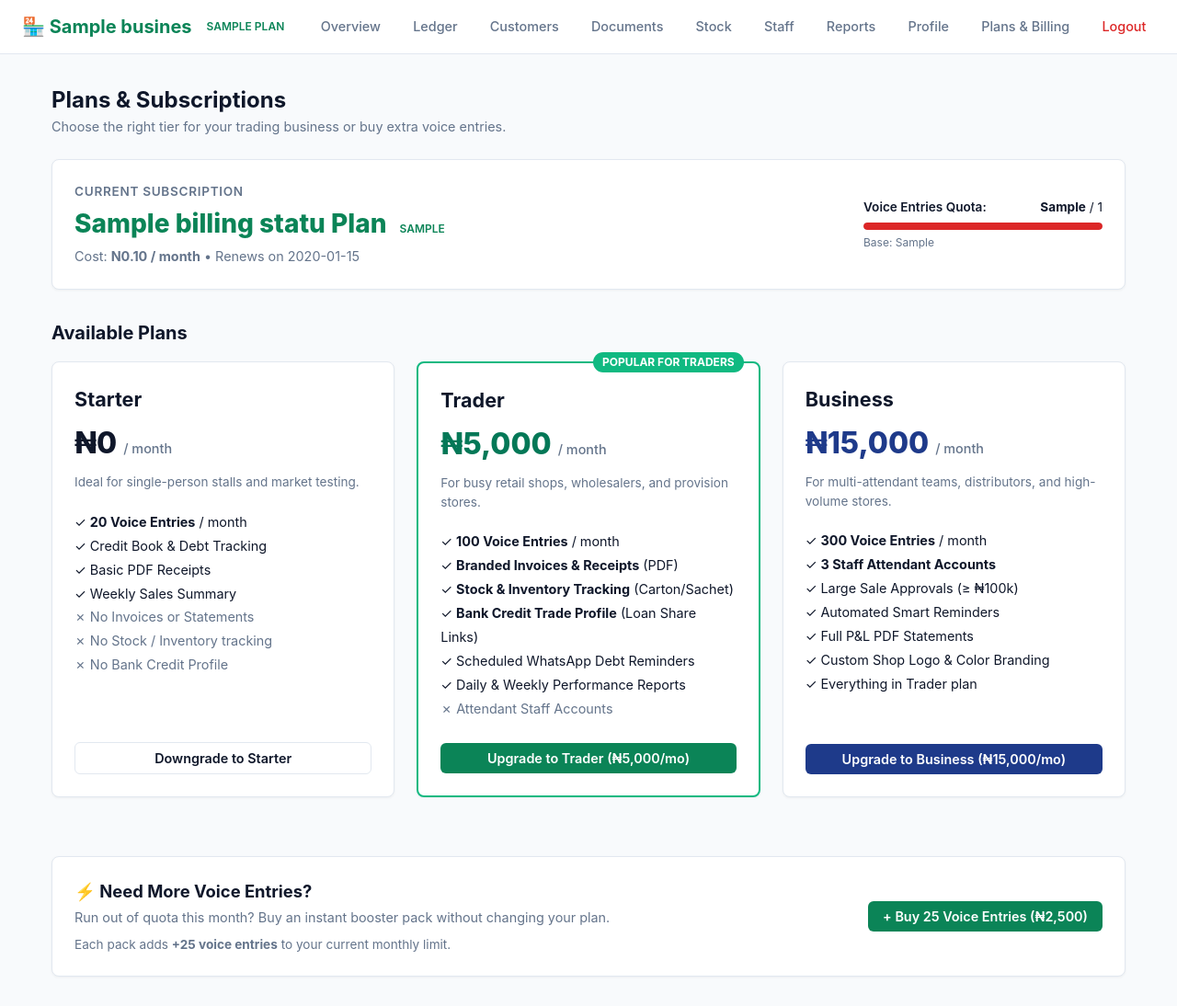
After one commit to Idtimi/Business-padi, a FastAPI app: template app/templates/billing.html in a window 1280 px wide. The commit adds this page. Shown: the whole page at 92% size. Run offline with FastAPI, Linux system fonts and the light colour scheme; the template is opened without the code that fills it: most values are stand-ins (such as "Sample title", 1, 10 or a date in 2020).

Commit message:
Add full Plans & Billing tier upgrade page and booster packs to dashboard

```diff
--- a/app/templates/base.html
+++ b/app/templates/base.html
@@ -76,6 +76,7 @@
             <a href="/d/staff" class="nav-link {% if active_page == 'staff' %}active{% endif %}">Staff</a>
             <a href="/d/reports" class="nav-link {% if active_page == 'reports' %}active{% endif %}">Reports</a>
             <a href="/d/profile" class="nav-link {% if active_page == 'profile' %}active{% endif %}">Profile</a>
+            <a href="/d/billing" class="nav-link {% if active_page == 'billing' %}active{% endif %}">Plans & Billing</a>
             <a href="/d/logout" class="nav-link" style="color: var(--danger);">Logout</a>
         </div>
     </nav>
--- /dev/null
+++ b/app/templates/billing.html
@@ -0,0 +1,179 @@
+{% extends "base.html" %}
+
+{% block title %}Plans & Billing{% endblock %}
+
+{% block content %}
+<div style="display: flex; justify-content: space-between; align-items: center; margin-bottom: 1.5rem;">
+    <div>
+        <h1 style="font-size: 1.5rem; font-weight: 700;">Plans & Subscriptions</h1>
+        <p style="color: var(--text-muted); font-size: 0.9rem;">Choose the right tier for your trading business or buy extra voice entries.</p>
+    </div>
+</div>
+
+{% if message %}
+<div class="card" style="background: #ecfdf5; border-color: #a7f3d0; color: #065f46; margin-bottom: 1.5rem; padding: 1rem 1.25rem;">
+    ✅ <strong>{{ message }}</strong>
+</div>
+{% endif %}
+
+<!-- Current Usage Summary Card -->
+<div class="card" style="margin-bottom: 2rem;">
+    <div style="display: flex; justify-content: space-between; align-items: center; flex-wrap: wrap; gap: 1rem;">
+        <div>
+            <div style="font-size: 0.85rem; color: var(--text-muted); text-transform: uppercase; font-weight: 600; letter-spacing: 0.05em;">Current Subscription</div>
+            <div style="font-size: 1.75rem; font-weight: 800; color: var(--primary); margin: 0.25rem 0;">
+                {{ billing_status.plan_name }} Plan
+                <span class="badge badge-{{ billing_status.plan_key }}">{{ billing_status.plan_key }}</span>
+            </div>
+            <div style="font-size: 0.9rem; color: var(--text-muted);">
+                {% if billing_status.price_kobo > 0 %}
+                    Cost: <strong>{{ billing_status.price_kobo | fmt_naira }} / month</strong>
+                    {% if billing_status.renews_at %} &bull; Renews on {{ billing_status.renews_at[:10] }}{% endif %}
+                {% else %}
+                    Free Forever &bull; No credit card required
+                {% endif %}
+            </div>
+        </div>
+
+        <div style="min-width: 260px;">
+            <div style="display: flex; justify-content: space-between; font-size: 0.85rem; margin-bottom: 0.4rem;">
+                <span style="font-weight: 600;">Voice Entries Quota:</span>
+                <span><strong>{{ billing_status.voice_used }}</strong> / {{ billing_status.total_cap }}</span>
+            </div>
+            <div style="width: 100%; height: 8px; background: #e2e8f0; border-radius: 999px; overflow: hidden;">
+                {% set pct = (billing_status.voice_used / (billing_status.total_cap or 1) * 100) | round | int %}
+                <div style="width: {{ [pct, 100]|min }}%; height: 100%; background: {% if pct > 85 %}var(--danger){% elif pct > 60 %}var(--warning){% else %}var(--primary){% endif %}; border-radius: 999px;"></div>
+            </div>
+            <div style="font-size: 0.75rem; color: var(--text-muted); margin-top: 0.35rem; display: flex; justify-content: space-between;">
+                <span>Base: {{ billing_status.voice_base_cap }}</span>
+                {% if billing_status.extra_entries > 0 %}
+                <span style="color: var(--primary); font-weight: 600;">+{{ billing_status.extra_entries }} pack entries</span>
+                {% endif %}
+            </div>
+        </div>
+    </div>
+</div>
+
+<!-- Pricing Matrix Cards -->
+<h2 style="font-size: 1.25rem; font-weight: 700; margin-bottom: 1rem;">Available Plans</h2>
+<div style="display: grid; grid-template-columns: repeat(auto-fit, minmax(280px, 1fr)); gap: 1.5rem; margin-bottom: 2.5rem;">
+
+    <!-- STARTER TIER -->
+    <div class="card" style="display: flex; flex-direction: column; justify-content: space-between; position: relative; {% if billing_status.plan_key == 'starter' %}border: 2px solid var(--primary); background: #fdfdfd;{% endif %}">
+        {% if billing_status.plan_key == 'starter' %}
+        <span style="position: absolute; top: -12px; right: 16px; background: var(--primary); color: white; padding: 2px 10px; border-radius: 999px; font-size: 0.75rem; font-weight: 700;">CURRENT PLAN</span>
+        {% endif %}
+        <div>
+            <h3 style="font-size: 1.35rem; font-weight: 700; margin-bottom: 0.25rem;">Starter</h3>
+            <div style="font-size: 2rem; font-weight: 800; margin: 0.5rem 0;">₦0 <span style="font-size: 0.9rem; color: var(--text-muted); font-weight: 500;">/ month</span></div>
+            <p style="color: var(--text-muted); font-size: 0.85rem; margin-bottom: 1.25rem;">Ideal for single-person stalls and market testing.</p>
+
+            <ul style="list-style: none; padding: 0; margin: 0; font-size: 0.9rem; line-height: 1.8;">
+                <li>✓ <strong>20 Voice Entries</strong> / month</li>
+                <li>✓ Credit Book & Debt Tracking</li>
+                <li>✓ Basic PDF Receipts</li>
+                <li>✓ Weekly Sales Summary</li>
+                <li style="color: var(--text-muted);">✗ No Invoices or Statements</li>
+                <li style="color: var(--text-muted);">✗ No Stock / Inventory tracking</li>
+                <li style="color: var(--text-muted);">✗ No Bank Credit Profile</li>
+            </ul>
+        </div>
+
+        <div style="margin-top: 1.5rem;">
+            {% if billing_status.plan_key == 'starter' %}
+            <button class="btn btn-outline" style="width: 100%; cursor: default; opacity: 0.8;" disabled>Current Active Plan</button>
+            {% else %}
+            <form method="post" action="/d/billing/downgrade">
+                <button type="submit" class="btn btn-outline" style="width: 100%;">Downgrade to Starter</button>
+            </form>
+            {% endif %}
+        </div>
+    </div>
+
+    <!-- TRADER TIER -->
+    <div class="card" style="display: flex; flex-direction: column; justify-content: space-between; position: relative; border: 2px solid {% if billing_status.plan_key == 'trader' %}var(--primary){% else %}#10b981{% endif %}; background: white;">
+        <span style="position: absolute; top: -12px; right: 16px; background: #10b981; color: white; padding: 2px 10px; border-radius: 999px; font-size: 0.75rem; font-weight: 700;">
+            {% if billing_status.plan_key == 'trader' %}CURRENT PLAN{% else %}POPULAR FOR TRADERS{% endif %}
+        </span>
+        <div>
+            <h3 style="font-size: 1.35rem; font-weight: 700; margin-bottom: 0.25rem;">Trader</h3>
+            <div style="font-size: 2rem; font-weight: 800; color: #047857; margin: 0.5rem 0;">₦5,000 <span style="font-size: 0.9rem; color: var(--text-muted); font-weight: 500;">/ month</span></div>
+            <p style="color: var(--text-muted); font-size: 0.85rem; margin-bottom: 1.25rem;">For busy retail shops, wholesalers, and provision stores.</p>
+
+            <ul style="list-style: none; padding: 0; margin: 0; font-size: 0.9rem; line-height: 1.8;">
+                <li>✓ <strong>100 Voice Entries</strong> / month</li>
+                <li>✓ <strong>Branded Invoices & Receipts</strong> (PDF)</li>
+                <li>✓ <strong>Stock & Inventory Tracking</strong> (Carton/Sachet)</li>
+                <li>✓ <strong>Bank Credit Trade Profile</strong> (Loan Share Links)</li>
+                <li>✓ Scheduled WhatsApp Debt Reminders</li>
+                <li>✓ Daily & Weekly Performance Reports</li>
+                <li style="color: var(--text-muted);">✗ Attendant Staff Accounts</li>
+            </ul>
+        </div>
+
+        <div style="margin-top: 1.5rem;">
+            {% if billing_status.plan_key == 'trader' %}
+            <button class="btn btn-outline" style="width: 100%; cursor: default; opacity: 0.8;" disabled>Current Active Plan</button>
+            {% else %}
+            <form method="post" action="/d/billing/upgrade?plan=trader">
+                <button type="submit" class="btn btn-primary" style="width: 100%;">Upgrade to Trader (₦5,000/mo)</button>
+            </form>
+            {% endif %}
+        </div>
+    </div>
+
+    <!-- BUSINESS TIER -->
+    <div class="card" style="display: flex; flex-direction: column; justify-content: space-between; position: relative; {% if billing_status.plan_key == 'business' %}border: 2px solid var(--primary);{% endif %}">
+        {% if billing_status.plan_key == 'business' %}
+        <span style="position: absolute; top: -12px; right: 16px; background: var(--primary); color: white; padding: 2px 10px; border-radius: 999px; font-size: 0.75rem; font-weight: 700;">CURRENT PLAN</span>
+        {% endif %}
+        <div>
+            <h3 style="font-size: 1.35rem; font-weight: 700; margin-bottom: 0.25rem;">Business</h3>
+            <div style="font-size: 2rem; font-weight: 800; color: #1e3a8a; margin: 0.5rem 0;">₦15,000 <span style="font-size: 0.9rem; color: var(--text-muted); font-weight: 500;">/ month</span></div>
+            <p style="color: var(--text-muted); font-size: 0.85rem; margin-bottom: 1.25rem;">For multi-attendant teams, distributors, and high-volume stores.</p>
+
+            <ul style="list-style: none; padding: 0; margin: 0; font-size: 0.9rem; line-height: 1.8;">
+                <li>✓ <strong>300 Voice Entries</strong> / month</li>
+                <li>✓ <strong>3 Staff Attendant Accounts</strong></li>
+                <li>✓ Large Sale Approvals (≥ ₦100k)</li>
+                <li>✓ Automated Smart Reminders</li>
+                <li>✓ Full P&L PDF Statements</li>
+                <li>✓ Custom Shop Logo & Color Branding</li>
+                <li>✓ Everything in Trader plan</li>
+            </ul>
+        </div>
+
+        <div style="margin-top: 1.5rem;">
+            {% if billing_status.plan_key == 'business' %}
+            <button class="btn btn-outline" style="width: 100%; cursor: default; opacity: 0.8;" disabled>Current Active Plan</button>
+            {% else %}
+            <form method="post" action="/d/billing/upgrade?plan=business">
+                <button type="submit" class="btn btn-primary" style="width: 100%; background: #1e3a8a; border-color: #1e3a8a;">Upgrade to Business (₦15,000/mo)</button>
+            </form>
+            {% endif %}
+        </div>
+    </div>
+</div>
+
+<!-- Extra Voice Entry Boost Packs -->
+<div class="card">
+    <div style="display: flex; justify-content: space-between; align-items: center; flex-wrap: wrap; gap: 1.5rem;">
+        <div>
+            <h3 style="font-size: 1.15rem; font-weight: 700; margin-bottom: 0.25rem;">⚡ Need More Voice Entries?</h3>
+            <p style="color: var(--text-muted); font-size: 0.9rem; margin-bottom: 0.5rem;">
+                Run out of quota this month? Buy an instant booster pack without changing your plan.
+            </p>
+            <div style="font-size: 0.85rem; color: var(--text-muted);">
+                Each pack adds <strong>+25 voice entries</strong> to your current monthly limit.
+            </div>
+        </div>
+
+        <form method="post" action="/d/billing/buy-pack">
+            <button type="submit" class="btn btn-primary" style="white-space: nowrap;">
+                + Buy 25 Voice Entries (₦2,500)
+            </button>
+        </form>
+    </div>
+</div>
+
+{% endblock %}
--- a/app/templates/plan_upgrade.html
+++ b/app/templates/plan_upgrade.html
@@ -19,6 +19,7 @@
 
     <div style="display: flex; justify-content: center; gap: 0.75rem;">
         <a href="/d" class="btn btn-outline">&larr; Back to Dashboard</a>
+        <a href="/d/billing" class="btn btn-primary">Upgrade Plan Now &rarr;</a>
     </div>
 </div>
 {% endblock %}
```
Also changed, not shown: app/dashboard_routes.py (+64 -1 lines).
